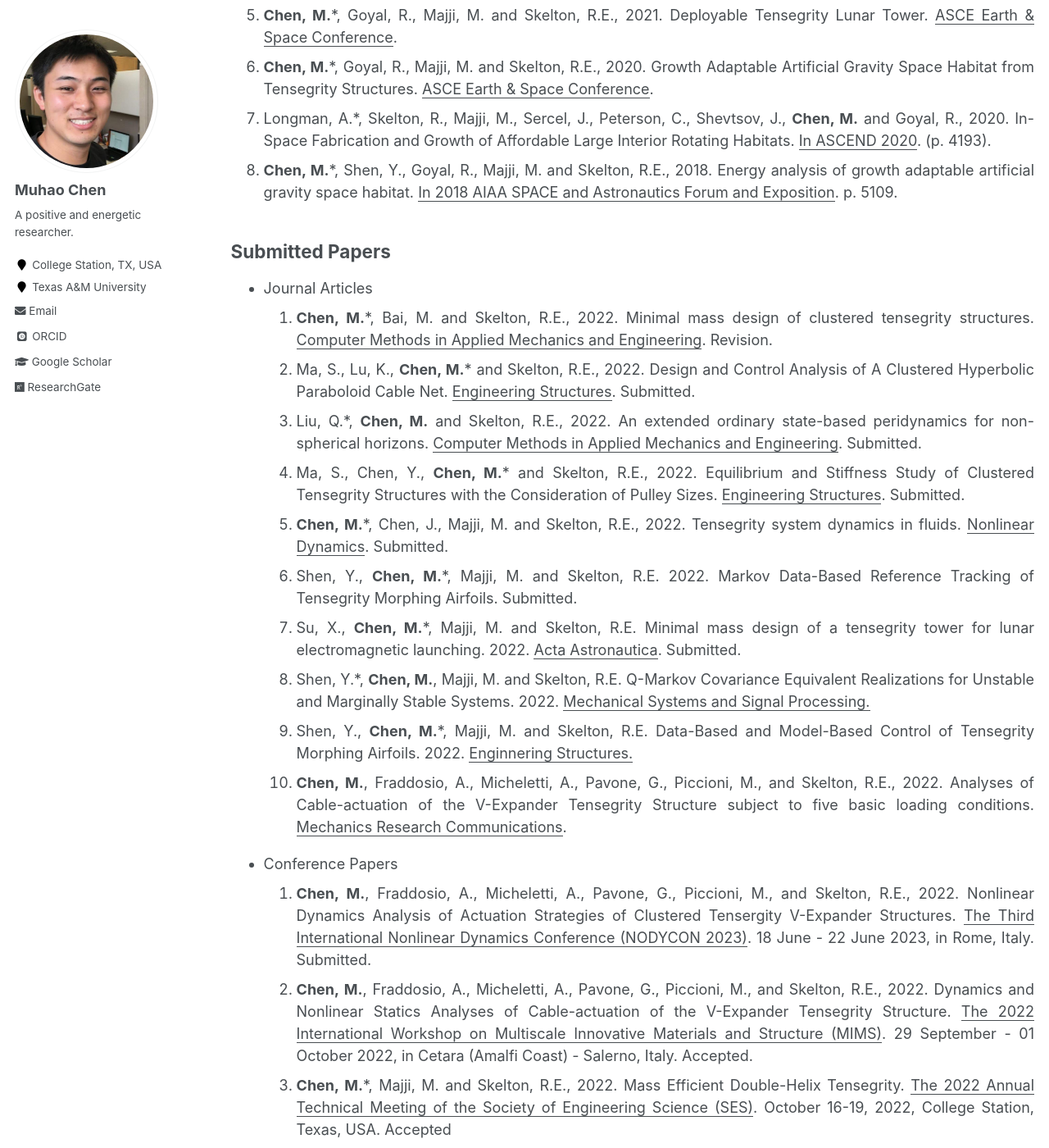
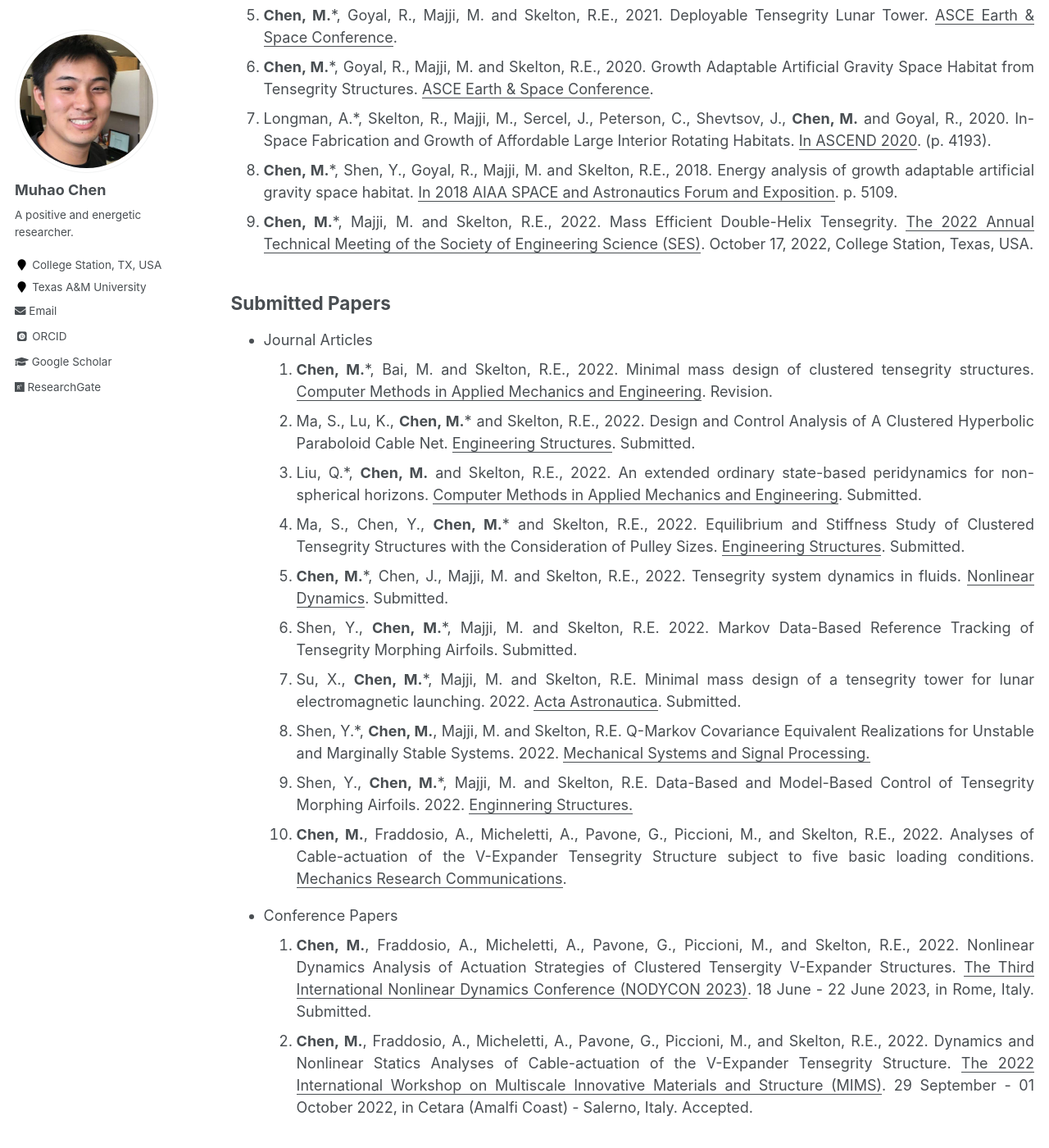
Before and after one commit to Muhao-Chen/muhao-chen.github.io, a Jekyll site: the page built from _pages/publication.md, in a window 1280 px wide and 1400 px high, scrolled down 1644 px. Shown: the whole window at 82% size. Built offline with Jekyll 4.4.1, drawn with Linux system fonts in a browser that asks for light colours; some web fonts are replaced; part of the change alters nothing that is shown.

Commit message:
Update publication.md

```diff
--- a/_pages/publication.md
+++ b/_pages/publication.md
@@ -38,6 +38,7 @@ His citation profile is in [Google Scholar](https://scholar.google.com/citations
 1. **Chen, M.***, Goyal, R., Majji, M. and Skelton, R.E., 2020. Growth Adaptable Artificial Gravity Space Habitat from Tensegrity Structures. <u>ASCE Earth & Space Conference</u>.
 1. Longman, A.*, Skelton, R., Majji, M., Sercel, J., Peterson, C., Shevtsov, J., **Chen, M.** and Goyal, R., 2020. In-Space Fabrication and Growth of Affordable Large Interior Rotating Habitats. <u>In ASCEND 2020</u>. (p. 4193).
 1. **Chen, M.***, Shen, Y., Goyal, R., Majji, M. and Skelton, R.E., 2018. Energy analysis of growth adaptable artificial gravity space habitat. <u>In 2018 AIAA SPACE and Astronautics Forum and Exposition</u>. p. 5109.
+1. **Chen, M.***, Majji, M. and Skelton, R.E., 2022. Mass Efficient Double-Helix Tensegrity. <u>The 2022 Annual Technical Meeting of the Society of Engineering Science (SES)</u>. October 17, 2022, College Station, Texas, USA.
 
 ## Submitted Papers
 - Journal Articles
@@ -57,7 +58,6 @@ His citation profile is in [Google Scholar](https://scholar.google.com/citations
 - Conference Papers
 1. **Chen, M.**, Fraddosio, A., Micheletti, A., Pavone, G., Piccioni, M., and Skelton, R.E., 2022. Nonlinear Dynamics Analysis of Actuation Strategies of Clustered Tensergity V-Expander Structures. <u>The Third International Nonlinear Dynamics Conference (NODYCON 2023)</u>. 18 June - 22 June 2023, in Rome, Italy. Submitted.
 1. **Chen, M.**, Fraddosio, A., Micheletti, A., Pavone, G., Piccioni, M., and Skelton, R.E., 2022. Dynamics and Nonlinear Statics Analyses of Cable-actuation of the V-Expander Tensegrity Structure. <u>The 2022 International Workshop on Multiscale Innovative Materials and Structure (MIMS)</u>. 29 September - 01 October 2022, in Cetara (Amalfi Coast) - Salerno, Italy. Accepted.
-1. **Chen, M.***, Majji, M. and Skelton, R.E., 2022. Mass Efficient Double-Helix Tensegrity. <u>The 2022 Annual Technical Meeting of the Society of Engineering Science (SES)</u>. October 16-19, 2022, College Station, Texas, USA. Accepted
 
 
 
```
